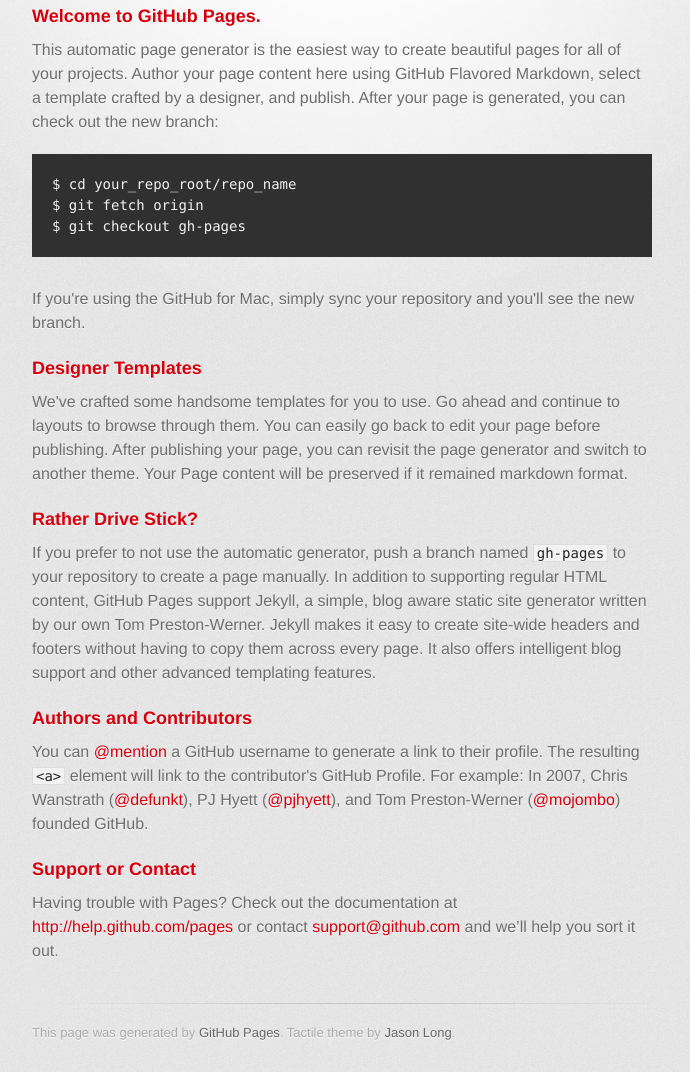
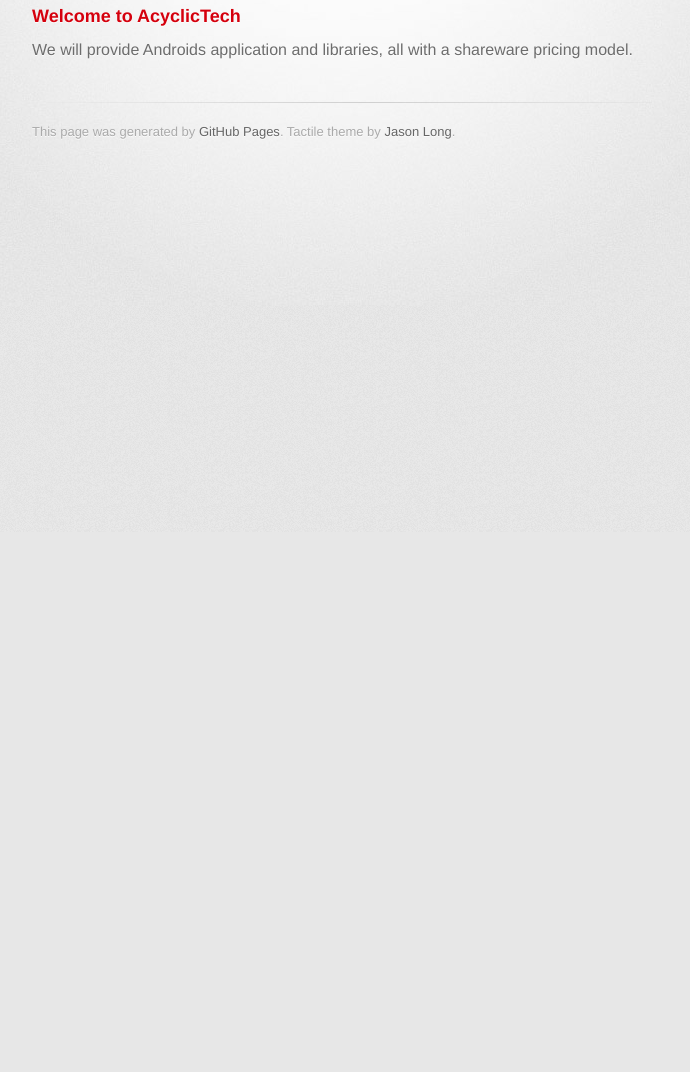
Before and after one commit to AcyclicTech/acyclictech.github.io, a plain HTML site: page index.html in a window 1280 px wide. Shown: the part 268-1340 px from the top of the page, without its empty margins (298-988 px from the left). After the commit the page ends 800 px from the top, so only its background shows below. Drawn offline with Linux system fonts and the light colour scheme; a web font is replaced by a local one.

Commit message:
Replace master branch with page content via GitHub

```diff
--- a/index.html
+++ b/index.html
@@ -30,36 +30,9 @@
 
         <section id="main_content">
           <h3>
-<a name="welcome-to-github-pages" class="anchor" href="#welcome-to-github-pages"><span class="octicon octicon-link"></span></a>Welcome to GitHub Pages.</h3>
+<a name="welcome-to-acyclictech" class="anchor" href="#welcome-to-acyclictech"><span class="octicon octicon-link"></span></a>Welcome to AcyclicTech</h3>
 
-<p>This automatic page generator is the easiest way to create beautiful pages for all of your projects. Author your page content here using GitHub Flavored Markdown, select a template crafted by a designer, and publish. After your page is generated, you can check out the new branch:</p>
-
-<pre><code>$ cd your_repo_root/repo_name
-$ git fetch origin
-$ git checkout gh-pages
-</code></pre>
-
-<p>If you're using the GitHub for Mac, simply sync your repository and you'll see the new branch.</p>
-
-<h3>
-<a name="designer-templates" class="anchor" href="#designer-templates"><span class="octicon octicon-link"></span></a>Designer Templates</h3>
-
-<p>We've crafted some handsome templates for you to use. Go ahead and continue to layouts to browse through them. You can easily go back to edit your page before publishing. After publishing your page, you can revisit the page generator and switch to another theme. Your Page content will be preserved if it remained markdown format.</p>
-
-<h3>
-<a name="rather-drive-stick" class="anchor" href="#rather-drive-stick"><span class="octicon octicon-link"></span></a>Rather Drive Stick?</h3>
-
-<p>If you prefer to not use the automatic generator, push a branch named <code>gh-pages</code> to your repository to create a page manually. In addition to supporting regular HTML content, GitHub Pages support Jekyll, a simple, blog aware static site generator written by our own Tom Preston-Werner. Jekyll makes it easy to create site-wide headers and footers without having to copy them across every page. It also offers intelligent blog support and other advanced templating features.</p>
-
-<h3>
-<a name="authors-and-contributors" class="anchor" href="#authors-and-contributors"><span class="octicon octicon-link"></span></a>Authors and Contributors</h3>
-
-<p>You can <a href="https://github.com/blog/821" class="user-mention">@mention</a> a GitHub username to generate a link to their profile. The resulting <code>&lt;a&gt;</code> element will link to the contributor's GitHub Profile. For example: In 2007, Chris Wanstrath (<a href="https://github.com/defunkt" class="user-mention">@defunkt</a>), PJ Hyett (<a href="https://github.com/pjhyett" class="user-mention">@pjhyett</a>), and Tom Preston-Werner (<a href="https://github.com/mojombo" class="user-mention">@mojombo</a>) founded GitHub.</p>
-
-<h3>
-<a name="support-or-contact" class="anchor" href="#support-or-contact"><span class="octicon octicon-link"></span></a>Support or Contact</h3>
-
-<p>Having trouble with Pages? Check out the documentation at <a href="http://help.github.com/pages">http://help.github.com/pages</a> or contact <a href="mailto:support@github.com">support@github.com</a> and we’ll help you sort it out.</p>
+<p>We will provide Androids application and libraries, all with a shareware pricing model.</p>
         </section>
 
         <footer>
```
Also changed, not shown: params.json (+1 -1 lines).
